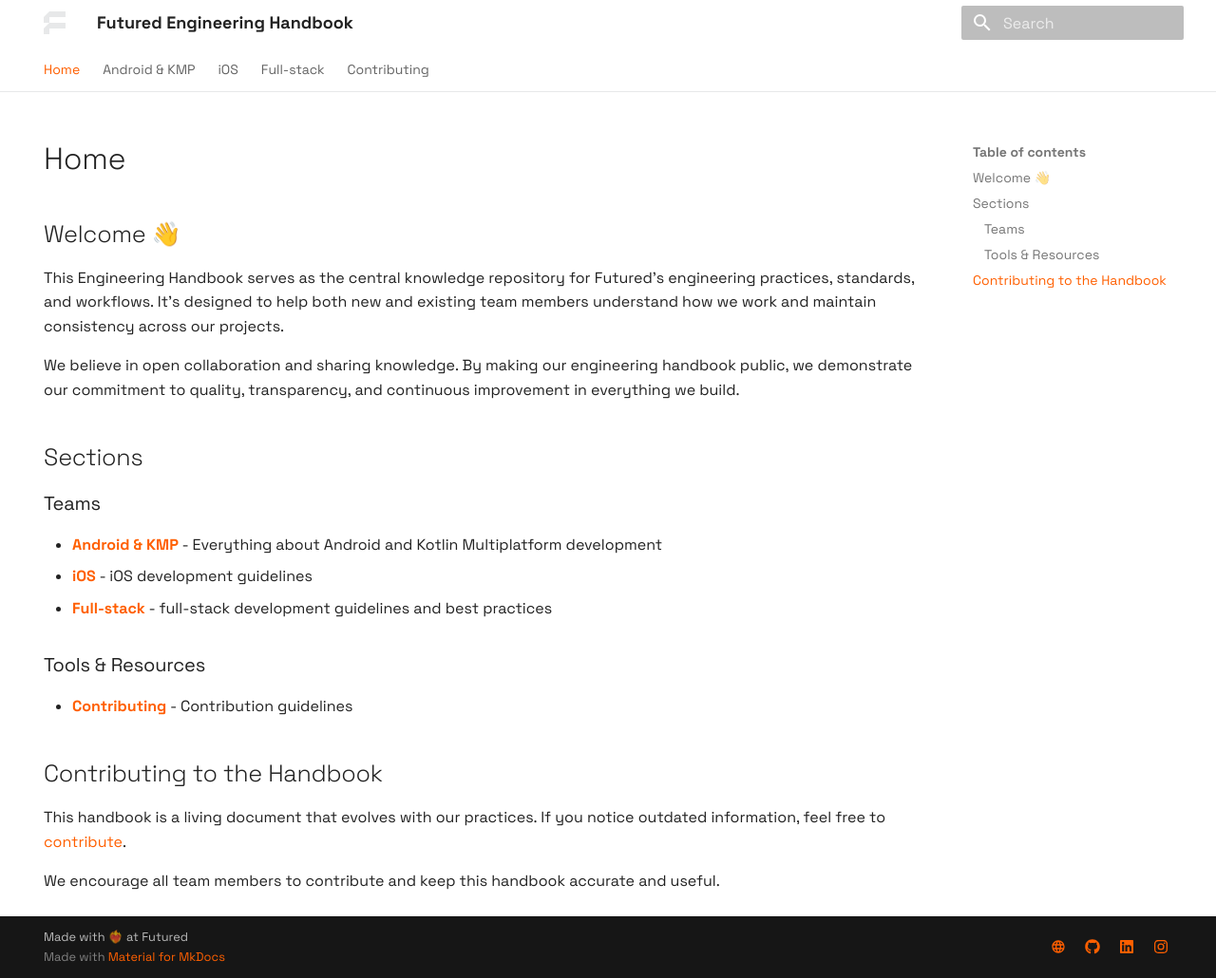
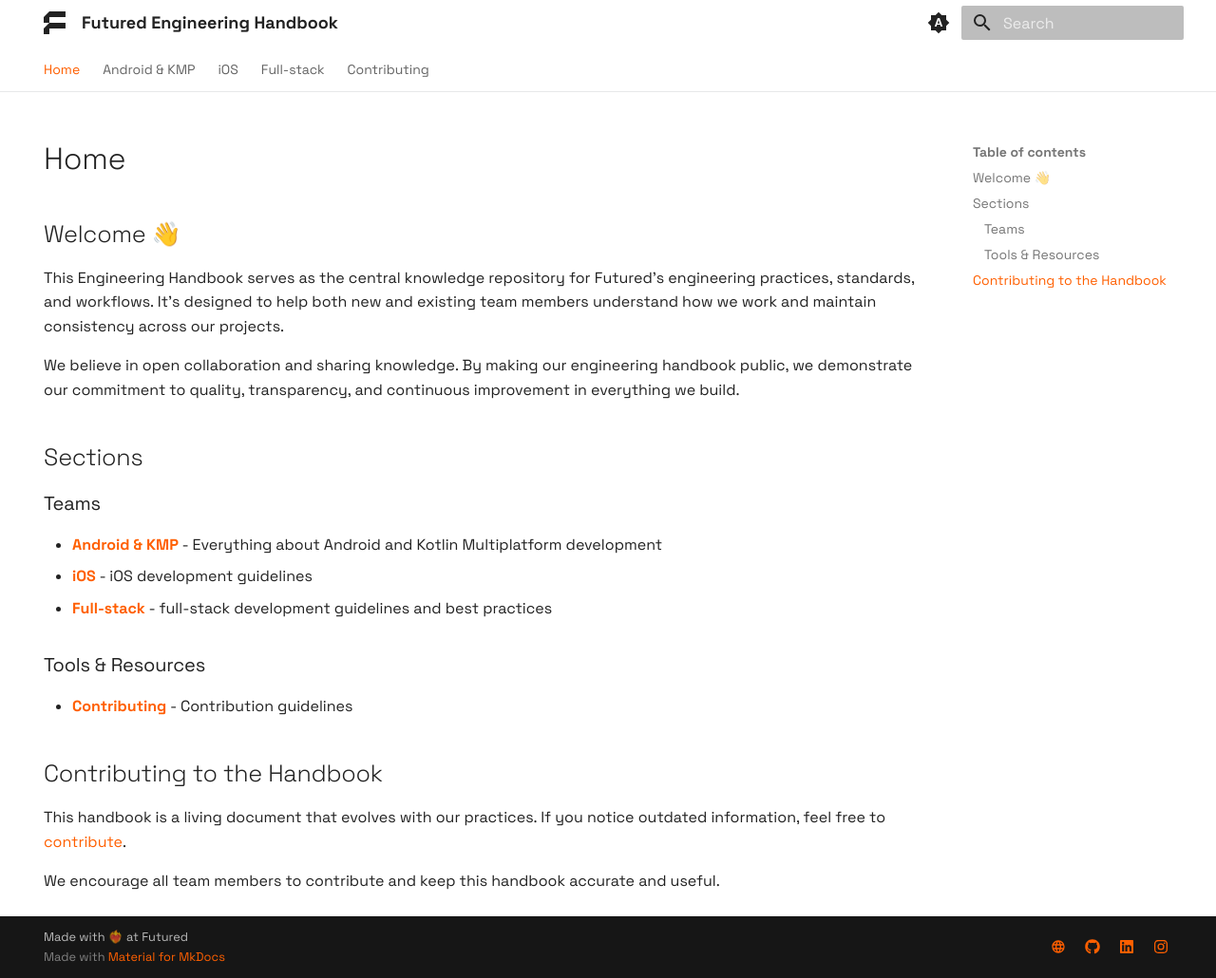
Before and after one commit to futuredapp/Engineering-Handbook, an MkDocs documentation site: the page built from docs/index.md, in a window 1280 px wide and 1030 px high. Shown: the whole window at 95% size. Built offline with MkDocs 1.6.1 and Material for MkDocs 9.7.7, drawn with Linux system fonts in a browser that asks for light colours.

Commit message:
Update header design

```diff
--- a/docs/stylesheets/extra.css
+++ b/docs/stylesheets/extra.css
@@ -6,6 +6,8 @@
   --ftrd-brand: #FF5F00;
 
   --md-primary-fg-color: var(--ftrd-brand);
+  --md-primary-bg-color: var(--ftrd-foreground);
+
   --md-default-bg-color: var(--ftrd-background);
   --md-default-fg-color: var(--ftrd-foreground);
 }
@@ -18,6 +20,8 @@
   --ftrd-brand: #FF5F00;
 
   --md-primary-fg-color: var(--ftrd-brand);
+  --md-primary-bg-color: var(--ftrd-foreground);
+
   --md-default-bg-color: var(--ftrd-background);
   --md-default-fg-color: var(--ftrd-foreground);
 }
@@ -27,9 +31,9 @@
   background-color: var(--ftrd-background);
 }
 
-/* Page title */
-.md-header__topic {
-  color: var(--ftrd-foreground);
+/* Header title margin */
+.md-header__title {
+  margin-left: 0.2rem !important;
 }
 
 /* Tab background */
--- a/mkdocs.yml
+++ b/mkdocs.yml
@@ -5,8 +5,13 @@
 theme:
   name: material
   language: en
-  logo: assets/logo.svg
-  favicon: assets/logo.svg
+
+  custom_dir: docs/overrides
+
+  icon:
+    logo: futured/logo
+
+  favicon: assets/favicon.svg
 
   font:
     text: Space Grotesk
```
Also changed, not shown: docs/assets/favicon.svg (renamed from docs/assets/logo.svg), docs/overrides/.icons/futured/logo.svg (added).
